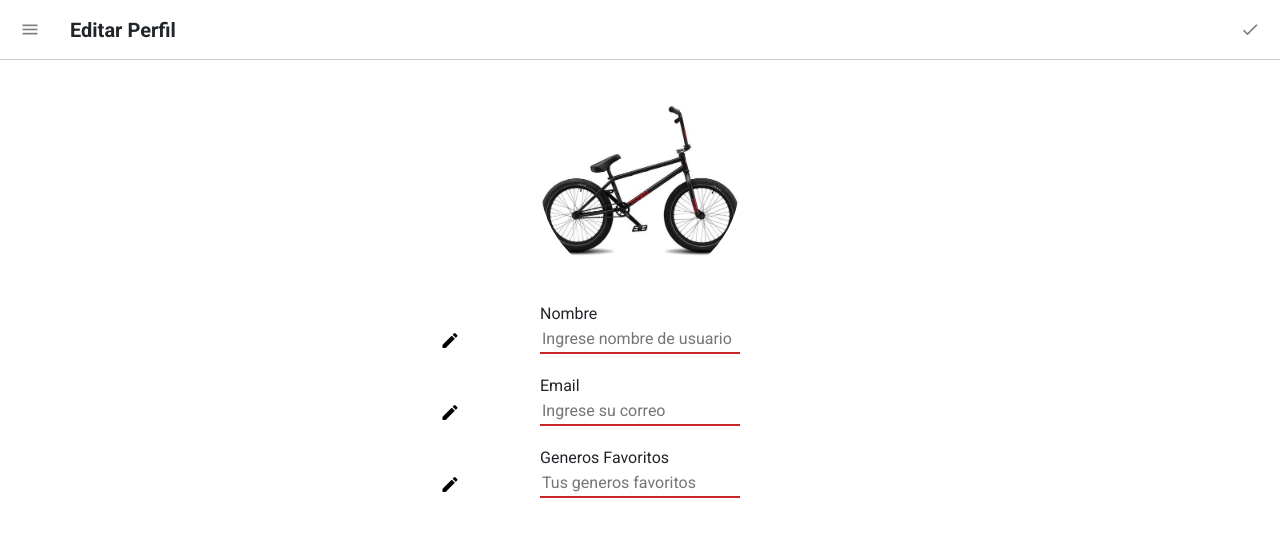
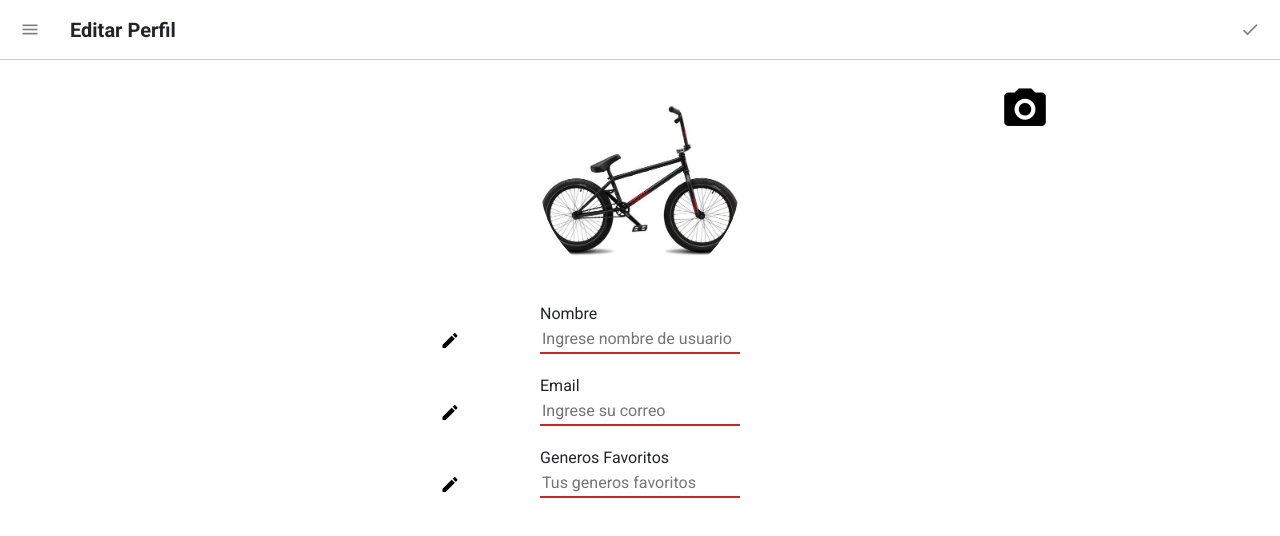
Before and after one commit to ET20/libroslibresui, a Vue app: page /#/Micuenta in a window 1280 px wide. Shown: the top 536 px of the page. Built offline with nearby package versions, Linux system fonts and the light colour scheme.

Commit message:
Boton para poder editar la img de perfil *No funciona todavia

```diff
--- a/src/views/Micuenta/Micuenta.vue
+++ b/src/views/Micuenta/Micuenta.vue
@@ -20,6 +20,7 @@
       <div class="imagenperfil">
 
         <img src="../../assets/prod162779_IMGSET.jpg">
+        <button class="imgbutton" type="button"><i class="mdi mdi-camera"></i></button>
 
       </div>
 
--- a/src/views/Micuenta/micuenta.css
+++ b/src/views/Micuenta/micuenta.css
@@ -1,5 +1,4 @@
 #MiCuentaContainer {
-  /*background: rgb(196, 17, 17);*/
   background: white;
 }
 
@@ -13,6 +12,21 @@
   margin: 0 auto;
   margin-bottom: 2rem;
   display: block;
+}
+
+#MiCuentaContainer #MicuentaContent .imagenperfil .imgbutton {
+  position: relative;
+  bottom: 230px;
+  right: 230px;
+  float: right;
+  padding: 0;
+  background: none;
+  outline: none;
+  cursor: pointer;
+  -webkit-box-sizing: border-box;
+          box-sizing: border-box;
+  border: none;
+  font-size: 5rem;
 }
 
 #MiCuentaContainer #MicuentaContent .Infouser {
--- a/src/views/Micuenta/micuenta.scss
+++ b/src/views/Micuenta/micuenta.scss
@@ -1,6 +1,6 @@
 #MiCuentaContainer {
   //Color de la pantalla creada por el grupo de diseño
-  /*background: rgb(196, 17, 17);*/
+  //background: rgb(196, 17, 17);
     background: rgb(255, 255, 255);
 
   #MicuentaContent {
@@ -12,6 +12,21 @@
         margin: 0 auto;
         margin-bottom: 2rem;
         display: block;
+
+      }
+      .imgbutton{
+       position: relative;
+       bottom: 230px;
+       right: 230px;
+       float: right;
+       padding: 0;
+       background: none;
+       outline: none;
+       cursor: pointer;
+       box-sizing: border-box;
+       border: none;
+       font-size: 5rem;
+
       }
     }
 
```
Also changed, not shown: 1 other file (tests, documents, lock files or other folders).
